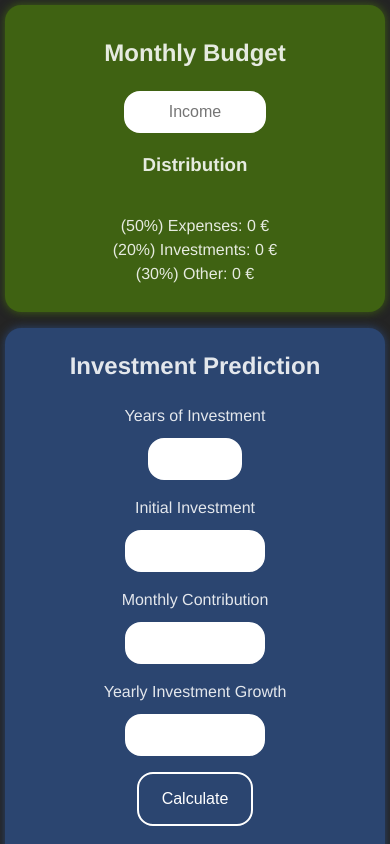
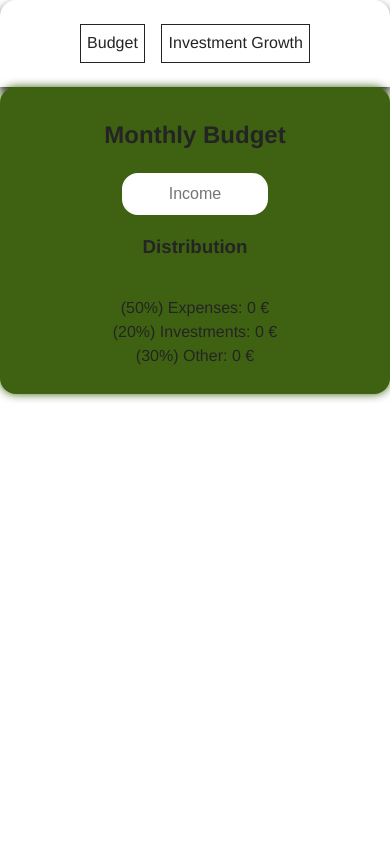
Before and after one commit to andrebarros7201/expense-tracker, a React (Vite) app: page / in a window 390 px wide. Built offline with nearby package versions, Linux system fonts and the light colour scheme.

Commit message:
navigation between components

```diff
--- a/src/App.css
+++ b/src/App.css
@@ -14,27 +14,8 @@ body {
 .app {
   width: 100vw;
   height: 100vh;
-  box-sizing: border-box;
-  display: grid;
-  grid-template-columns: 1fr 2fr;
-  grid-template-rows: 1fr 2fr;
-  gap: 1rem;
-  padding: 1rem;
-  overflow-x: hidden;
+  display: flex;
+  flex-flow: column nowrap;
+  background-color: white;
+  color: #242424;
 }
-
-@media (max-width: 1000px) {
-  .app {
-    display: flex;
-    flex-flow: column nowrap;
-    align-items: center;
-    padding: 0.3rem;
-    width: 100vw;
-    box-sizing: border-box;
-    overflow-x: hidden;
-
-    & > * {
-      width: 100%;
-    }
-  }
-}
--- a/src/App.jsx
+++ b/src/App.jsx
@@ -1,9 +1,8 @@
 import "./App.css";
 import { createContext, useCallback, useState } from "react";
-import Budget from "./components/Budget.jsx";
-import Prediction from "./components/Prediction.jsx";
-import Details from "./components/Details.jsx";
 import { calculateInvestmentGrowth } from "./utils/calculateInvestmentGrowth.js";
+import Navbar from "./components/Navbar.jsx";
+import { Outlet } from "react-router-dom";
 
 export const AppContext = createContext(null);
 
@@ -80,9 +79,8 @@ function App() {
           handleCalculateGrowth,
         }}
       >
-        <Budget />
-        <Prediction />
-        <Details />
+        <Navbar />
+        <Outlet />
       </AppContext.Provider>
     </div>
   );
--- a/src/components/Details.jsx
+++ /dev/null
@@ -1,12 +0,0 @@
-import styles from "../styles/details.module.css";
-import { Outlet } from "react-router-dom";
-import DetailsNav from "./details/DetailsNav.jsx";
-
-export default function Details() {
-  return (
-    <main className={styles["main"]}>
-      <DetailsNav />
-      <Outlet />
-    </main>
-  );
-}
--- a/src/components/details/Fire.jsx
+++ b/src/components/Fire.jsx
@@ -1,6 +1,6 @@
 import { useContext, useState } from "react";
-import { AppContext } from "../../App.jsx";
-import styles from "../../styles/fire.module.css";
+import { AppContext } from "../App.jsx";
+import styles from "../styles/fire.module.css";
 
 export default function Fire() {
   const { investment } = useContext(AppContext);
--- a/src/components/details/DetailsNav.jsx
+++ b/src/components/Navbar.jsx
@@ -1,10 +1,12 @@
-import styles from "../../styles/detailsNav.module.css";
+import styles from "../styles/detailsNav.module.css";
 import { Link } from "react-router-dom";
 
-export default function DetailsNav() {
+export default function Navbar() {
   return (
     <nav className={styles["details-nav"]}>
-      <Link to="/">Table</Link>
+      <Link to="/">Budget</Link>
+      <Link to="/investment">Investment Growth</Link>
+
       {/*<Link to="/chart">Chart</Link>
       <Link to="/fire">FIRE</Link>*/}
     </nav>
--- a/src/components/details/Table.jsx
+++ b/src/components/Table.jsx
@@ -1,6 +1,6 @@
-import { AppContext } from "../../App.jsx";
+import { AppContext } from "../App.jsx";
 import { useContext, useState } from "react";
-import styles from "../../styles/table.module.css";
+import styles from "../styles/table.module.css";
 import PropTypes from "prop-types";
 
 function TableItem({ item, previousItem }) {
--- a/src/index.css
+++ b/src/index.css
@@ -6,8 +6,6 @@
   padding: 0;
 
   color-scheme: light dark;
-  color: rgba(255, 255, 255, 0.87);
-  background-color: #242424;
   box-sizing: content-box;
 
   font-synthesis: none;
```
Also changed, not shown: src/routes.jsx (+9 -4 lines), src/components/Chart.jsx (renamed from src/components/details/Chart.jsx), 1 other file (tests, documents, lock files or other folders).
